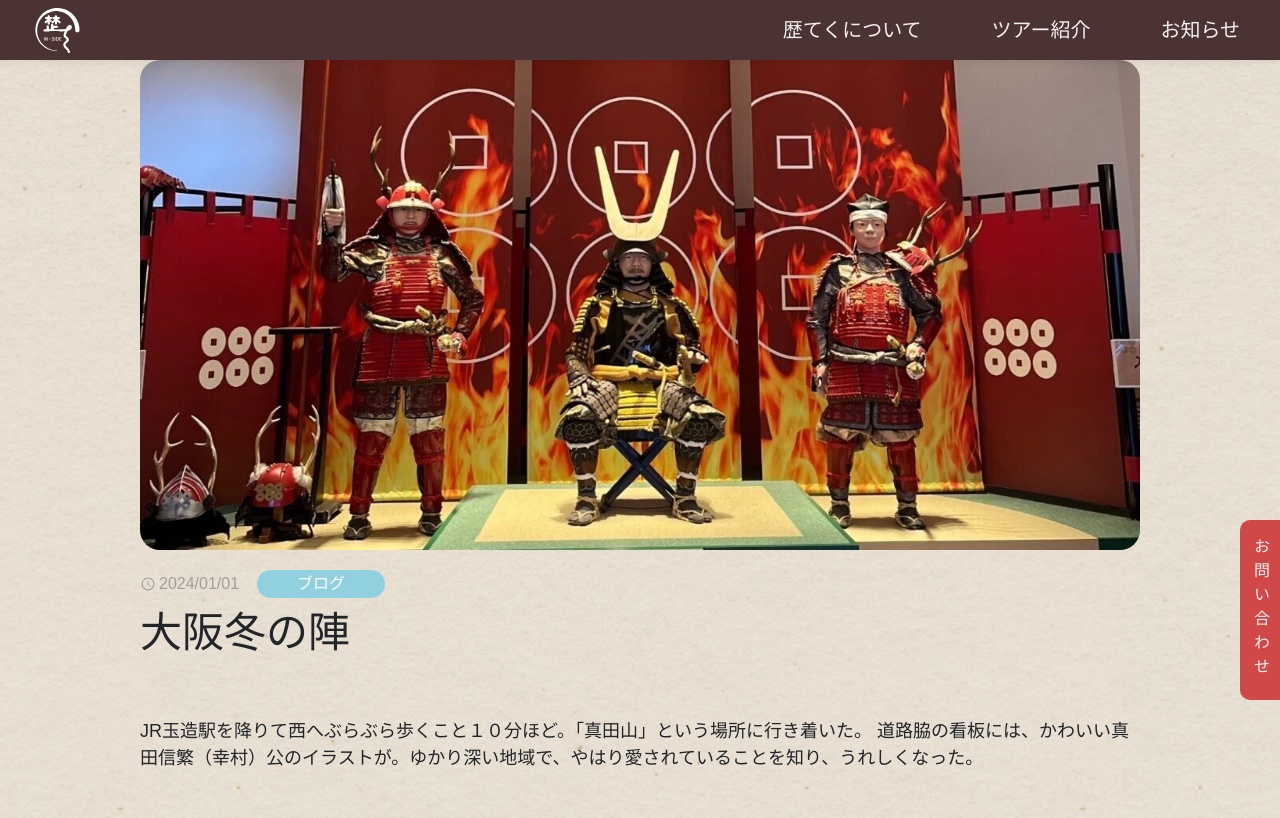
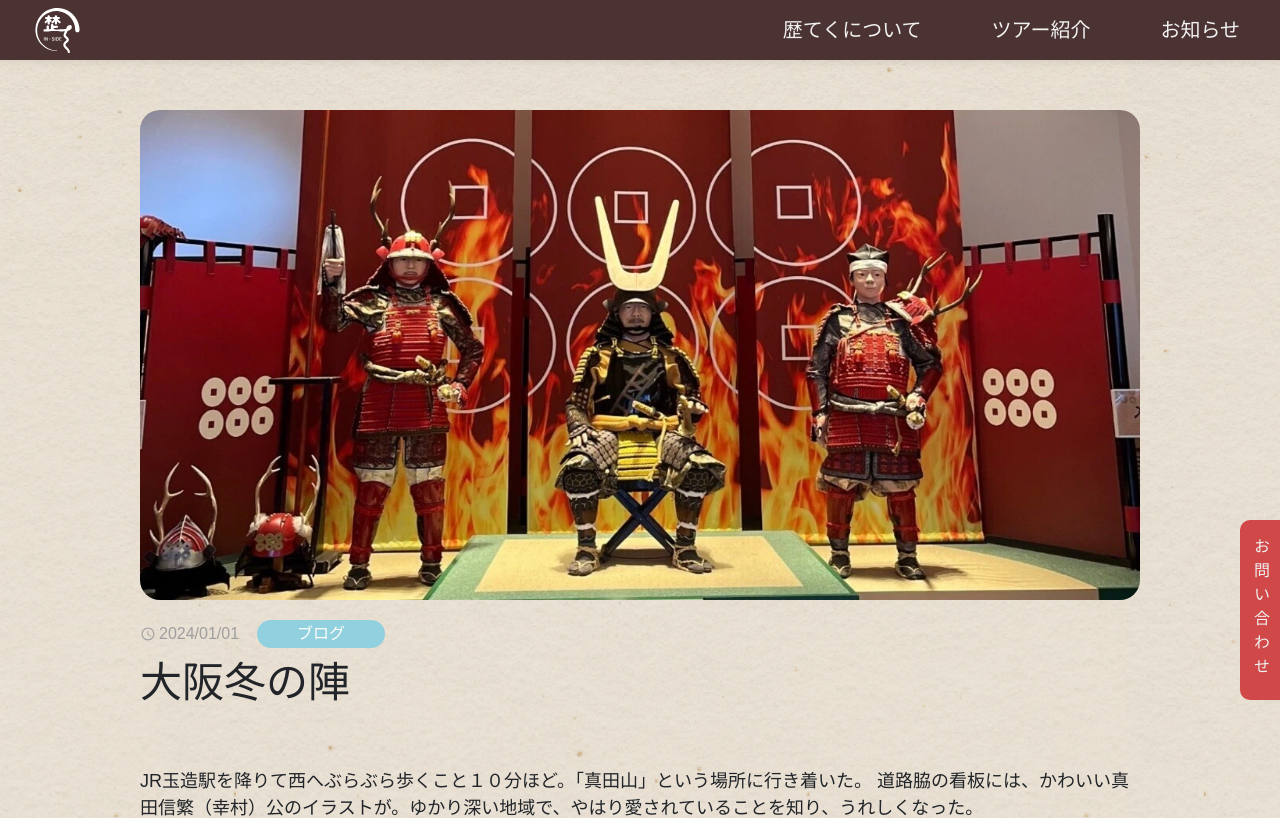
Before and after one commit to huynhnguyen1906/Reki-Teku, a Next.js app: page /news in a window 1280 px wide. Shown: the top 818 px of the page. Built offline with nearby package versions, Linux system fonts and the light colour scheme; a web font is replaced by a local one.

Commit message:
refactor: Update News module styles for responsive design

```diff
--- a/styles/appStyles/News.module.scss
+++ b/styles/appStyles/News.module.scss
@@ -4,8 +4,10 @@
     margin: 0 auto;
     max-width: 1000px;
     margin-bottom: 50px;
+    overflow: auto;
 }
 .blogHeader {
+    margin-top: 50px;
     img {
         border-radius: 20px;
         height: 100%;
@@ -60,7 +62,7 @@
     }
 }
 
-@media screen and (max-width: 1000px) {
+@media screen and (max-width: 820px) {
     .item,
     .ttl,
     .picWrap,
@@ -68,6 +70,7 @@
         padding: 0 14px;
     }
     .blogHeader {
+        margin-top: 0;
         img {
             border-radius: 0;
         }
```
